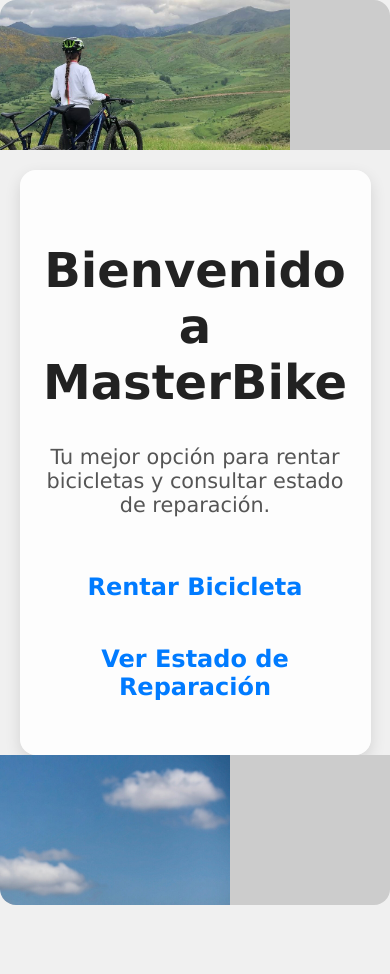
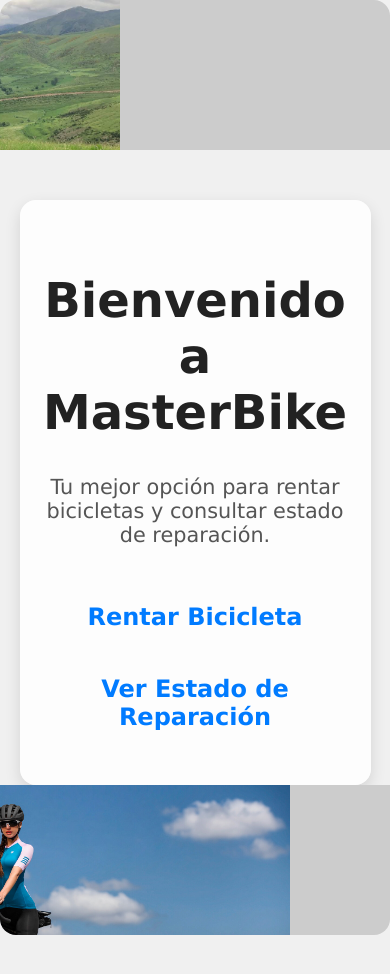
Before and after one commit to brx2b/MasterBike_lpag_ing, a website: page Inicio/inicio.html in a window 390 px wide. Before the commit the page ends 925 px from the top, so only its background shows below. Drawn offline with Linux system fonts and the light colour scheme.

```diff
--- a/Inicio/inicio.html
+++ b/Inicio/inicio.html
@@ -21,7 +21,7 @@
     overflow: hidden;
   }
   .barra {
-    width: 500px;
+    width: 400px;
     background-position: center;
     background-repeat: no-repeat;
     background-size: cover;
@@ -33,14 +33,14 @@
   }
   .barra-izquierda {
     background-image: url('/MasterBike_lpag_ing/imsss/Excursiones-5.jpg');
-    background-position: -100px 0px;
+    background-position: -270px 0px;
     border-radius: 16px;;
     position: relative;
   }
   .barra-derecha {
     background-image: url('/MasterBike_lpag_ing/imsss/Cover_159_woman-.jpg');
     border-radius: 16px 0 0 16px;
-    background-position: -160px 0px;
+    background-position: -100px 0px;
     position: relative;
 
   }
@@ -106,7 +106,7 @@
       height: 150px;
       border-radius: 16px 16px 0 0 !important;
       box-shadow: none;
-      margin-bottom: 20px;
+      margin-bottom: 50px;
     }
     .barra-derecha {
       border-radius: 0 0 16px 16px !important;
```
Also changed, not shown: registro.html (+3 -1 lines).
